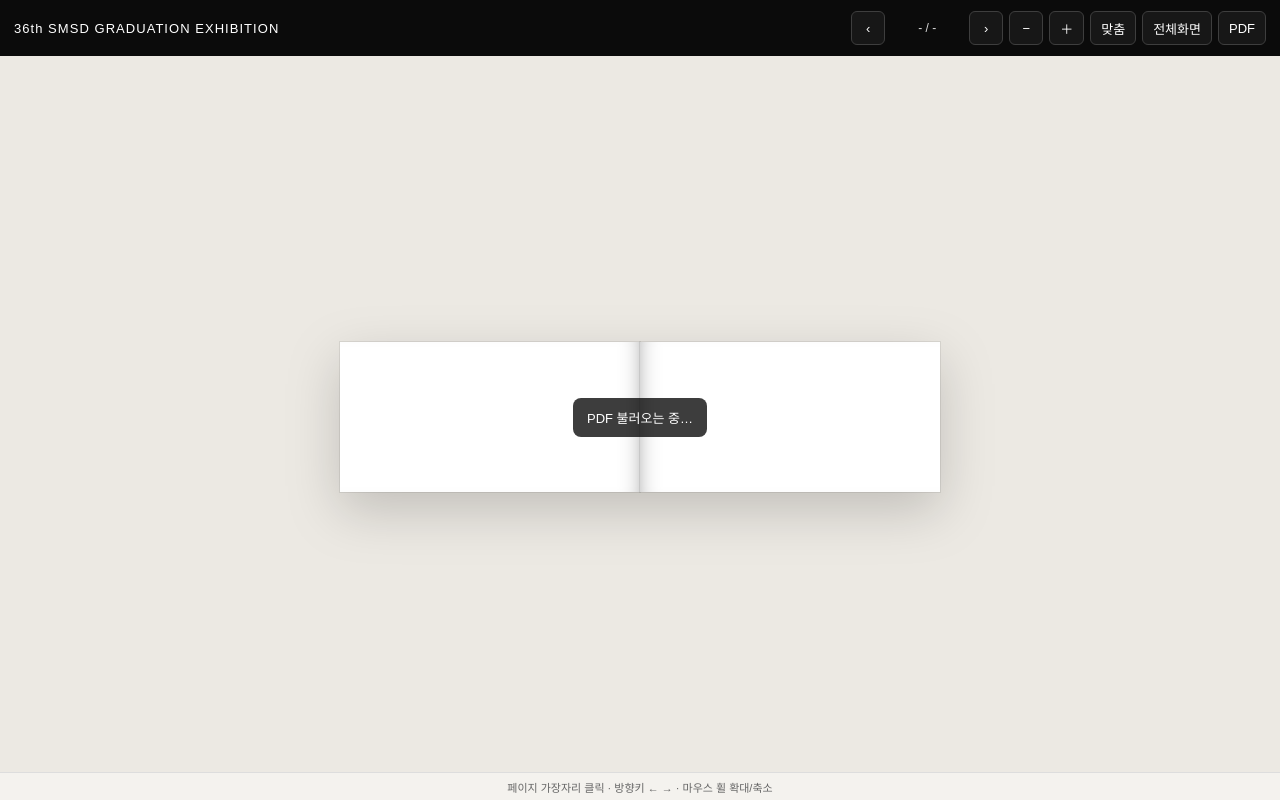
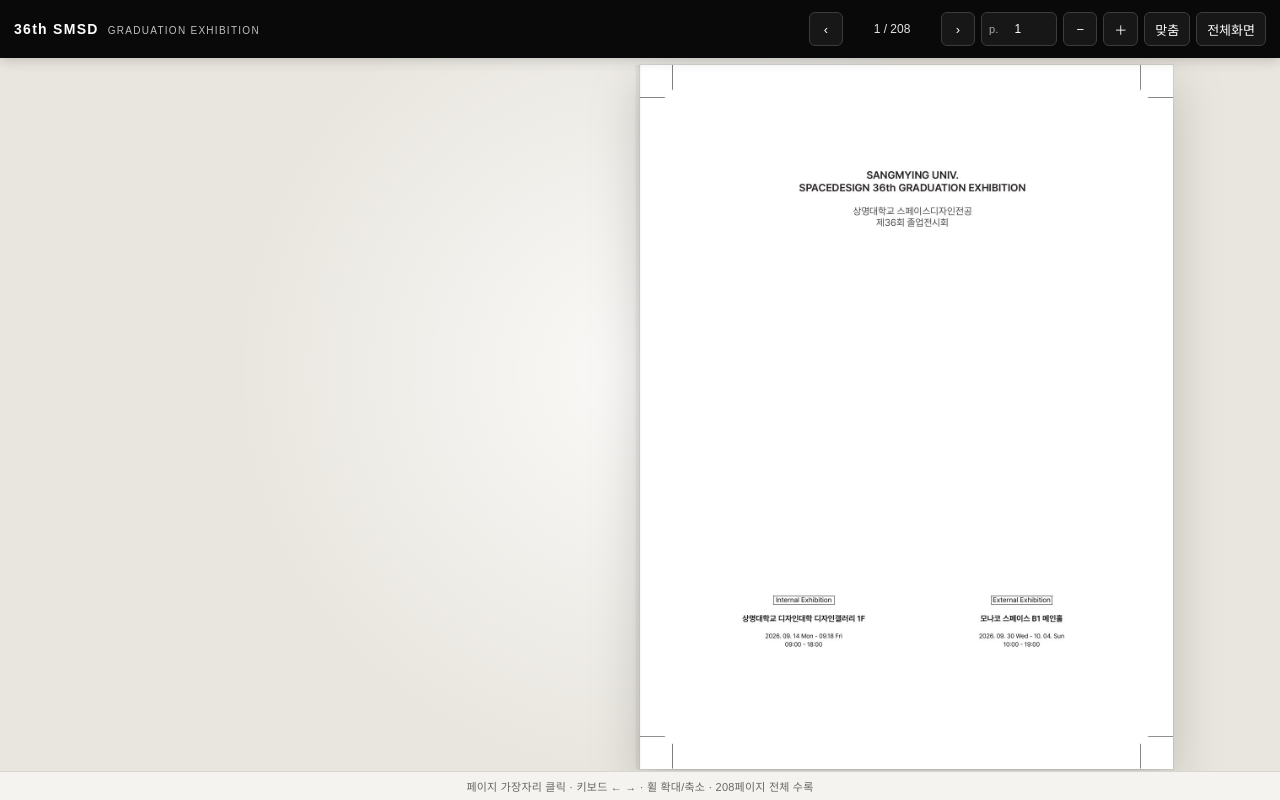
Before and after one commit to 2heangwoo/smida-2026, a plain HTML site: page index.html in a window 1280 px wide. Both pictures are taken after a click on the button "이전 페이지". Drawn offline with Linux system fonts and the light colour scheme.

Commit message:
Add files via upload

```diff
--- a/app.js
+++ b/app.js
@@ -1,156 +1,122 @@
-const pdfjsLib = await import('https://cdnjs.cloudflare.com/ajax/libs/pdf.js/4.10.38/pdf.min.mjs');
-pdfjsLib.GlobalWorkerOptions.workerSrc = 'https://cdnjs.cloudflare.com/ajax/libs/pdf.js/4.10.38/pdf.worker.min.mjs';
+(() => {
+  'use strict';
+  const TOTAL = 208;
+  const PAGE_ASPECT = 606.613 / 802.204;
+  const pad = n => String(n).padStart(3,'0');
+  const src = n => `pages/page-${pad(n)}.jpg`;
+  const $ = id => document.getElementById(id);
+  const shell=$('viewerShell'), book=$('book'), leftPage=$('leftPage'), rightPage=$('rightPage'), turnSheet=$('turnSheet');
+  const leftImg=leftPage.querySelector('img'), rightImg=rightPage.querySelector('img');
+  const frontImg=turnSheet.querySelector('.sheet-front img'), backImg=turnSheet.querySelector('.sheet-back img');
+  const loading=$('loading'), indicator=$('pageIndicator'), jump=$('jumpInput');
+  let current=1, zoom=1, turning=false, resizeTimer=null;
+  let pageW=500,pageH=660;
+  const mobile=()=>matchMedia('(max-width:800px)').matches;
 
-const qs = new URLSearchParams(location.search);
-const PDF_URL = qs.get('pdf') || 'book.pdf';
-const SAMPLE = qs.get('sample') === '1';
-
-const shell = document.getElementById('viewerShell');
-const book = document.getElementById('book');
-const leftPage = document.getElementById('leftPage');
-const rightPage = document.getElementById('rightPage');
-const turnPage = document.getElementById('turnPage');
-const loading = document.getElementById('loading');
-const pageIndicator = document.getElementById('pageIndicator');
-const downloadBtn = document.getElementById('downloadBtn');
-downloadBtn.href = PDF_URL;
-
-let pdf = null;
-let current = 1; // desktop: left page number; page 1 is cover on right
-let zoom = 1;
-let baseW = 606.613, baseH = 802.204;
-let turning = false;
-let resizeTimer;
-
-const mobile = () => window.matchMedia('(max-width:800px)').matches;
-
-async function loadPdf(){
-  try{
-    loading.textContent = 'PDF 불러오는 중…';
-    const task = pdfjsLib.getDocument({url: PDF_URL, rangeChunkSize: 1024 * 1024, disableAutoFetch: false, disableStream: false});
-    task.onProgress = ({loaded,total}) => {
-      if(total){ loading.textContent = `PDF 불러오는 중… ${Math.round(loaded/total*100)}%`; }
-    };
-    pdf = await task.promise;
-    const p1 = await pdf.getPage(1);
-    const vp = p1.getViewport({scale:1});
-    baseW = vp.width; baseH = vp.height;
-    loading.style.display='none';
-    await renderSpread();
-  }catch(err){
-    console.error(err);
-    loading.innerHTML = 'PDF를 불러오지 못했습니다.<br><small>웹서버에서 열었는지, PDF 파일명이 맞는지 확인하세요.</small>';
-  }
+  function visiblePages(){
+    if(mobile()) return [null,current];
+    if(current<=1) return [null,1];
+    const l=current%2===0?current:current-1;
+    return [l,l+1<=TOTAL?l+1:null];
   }
 
-function spreadPages(){
-  if(mobile()) return [null, current];
-  if(current <= 1) return [null, 1];
-  const left = current % 2 === 0 ? current : current - 1;
-  return [left, left + 1 <= pdf.numPages ? left + 1 : null];
+  function setGeometry(){
+    const marginW=mobile()?12:8, marginH=8;
+    const availW=Math.max(240,shell.clientWidth-marginW);
+    const availH=Math.max(240,shell.clientHeight-marginH);
+    const count=mobile()?1:2;
+    const maxW=availW/count;
+    let w=Math.min(maxW,availH*PAGE_ASPECT)*zoom;
+    w=Math.max(120,Math.floor(w));
+    const h=Math.floor(w/PAGE_ASPECT);
+    pageW=w; pageH=h;
+    [leftPage,rightPage,turnSheet].forEach(el=>{el.style.width=w+'px';el.style.height=h+'px'});
+    book.style.width=(mobile()?w:w*2)+'px';book.style.height=h+'px';
   }
 
-function fitScale(){
-  const gap = mobile() ? 0 : 2;
-  const availW = shell.clientWidth - 10;
-  const availH = shell.clientHeight - 10;
-  const pages = mobile() ? 1 : 2;
-  return Math.min(availH/baseH, (availW-gap)/(baseW*pages));
+  function loadInto(img,n){
+    return new Promise(resolve=>{
+      if(!n){img.removeAttribute('src');resolve();return}
+      const done=()=>resolve();
+      img.onload=done;img.onerror=done;img.src=src(n);
+      if(img.complete) resolve();
+    });
   }
 
-function setBookGeometry(){
-  const s = fitScale() * zoom;
-  const w = Math.max(120, Math.floor(baseW*s));
-  const h = Math.max(160, Math.floor(baseH*s));
-  [leftPage,rightPage,turnPage].forEach(el=>{el.style.width=w+'px';el.style.height=h+'px'});
-  book.style.width = (mobile()? w : w*2)+'px';
-  book.style.height = h+'px';
+  async function render(){
+    setGeometry();
+    const [l,r]=visiblePages();
+    if(mobile()){
+      leftPage.style.display='none';rightPage.style.display='block';
+      rightPage.style.visibility='visible';
+      await loadInto(rightImg,r);
+      indicator.textContent=`${r} / ${TOTAL}`;jump.value=r;
+    }else{
+      leftPage.style.display='block';rightPage.style.display='block';
+      if(l){leftPage.style.visibility='visible';await loadInto(leftImg,l)}else{leftPage.style.visibility='hidden';leftImg.removeAttribute('src')}
+      if(r){rightPage.style.visibility='visible';await loadInto(rightImg,r)}else{rightPage.style.visibility='hidden';rightImg.removeAttribute('src')}
+      indicator.textContent=l?`${l}-${r||l} / ${TOTAL}`:`1 / ${TOTAL}`;jump.value=r||l||1;
+    }
+    loading.style.display='none';
+    preload();
   }
 
-async function renderPage(num, holder){
-  const canvas = holder.querySelector('canvas');
-  if(!num){
-    const ctx=canvas.getContext('2d'); canvas.width=2;canvas.height=2;ctx.clearRect(0,0,2,2);holder.style.visibility='hidden';return;
-  }
-  holder.style.visibility='visible';
-  const page = await pdf.getPage(num);
-  const cssScale = (holder.clientWidth || baseW) / baseW;
-  const dpr = Math.min(window.devicePixelRatio || 1, 1.6);
-  const vp = page.getViewport({scale: cssScale*dpr});
-  canvas.width = Math.floor(vp.width); canvas.height = Math.floor(vp.height);
-  const ctx = canvas.getContext('2d',{alpha:false});
-  await page.render({canvasContext:ctx,viewport:vp}).promise;
-}
-
-async function renderSpread(){
-  if(!pdf) return;
-  setBookGeometry();
-  const [l,r] = spreadPages();
-  if(mobile()){
-    leftPage.style.display='none'; rightPage.style.display='flex';
-    await renderPage(r,rightPage);
-    pageIndicator.textContent = `${r || current} / ${pdf.numPages}`;
-  }else{
-    leftPage.style.display='flex';rightPage.style.display='flex';
-    await Promise.all([renderPage(l,leftPage),renderPage(r,rightPage)]);
-    pageIndicator.textContent = l ? `${l}-${r || l} / ${pdf.numPages}` : `1 / ${pdf.numPages}`;
-  }
-  preloadAround();
-}
-
-async function preloadAround(){
-  const nums = mobile() ? [current-1,current+1] : [current-2,current+2,current+3];
-  nums.filter(n=>n>=1&&n<=pdf.numPages).forEach(n=>pdf.getPage(n).catch(()=>{}));
-}
-
-async function copyCanvas(src,dst){
-  dst.width=src.width;dst.height=src.height;
-  dst.getContext('2d').drawImage(src,0,0);
+  function preload(){
+    const around=mobile()?[current-2,current-1,current+1,current+2]:[current-3,current-2,current+2,current+3,current+4];
+    around.filter(n=>n>=1&&n<=TOTAL).forEach(n=>{const im=new Image();im.src=src(n)});
   }
 
   async function next(){
-  if(!pdf || turning) return;
-  const step = mobile()?1:2;
-  const max = pdf.numPages;
-  if((mobile() && current>=max) || (!mobile() && current>=max-((max+1)%2))) return;
+    if(turning||current>=TOTAL)return;
     turning=true;
-  const source = mobile()?rightPage:rightPage;
-  await copyCanvas(source.querySelector('canvas'),turnPage.querySelector('canvas'));
-  turnPage.style.left = mobile() ? '0' : 'auto';
-  turnPage.style.right = '0';
-  turnPage.className='turn-page turn-next';
-  setTimeout(async()=>{
-    current = mobile()? Math.min(max,current+1) : (current<=1?2:Math.min(max,current+2));
-    turnPage.className='turn-page';
-    await renderSpread(); turning=false;
-  },460);
+    const [l,r]=visiblePages();
+    if(mobile()){
+      await Promise.all([loadInto(frontImg,current),loadInto(backImg,Math.min(TOTAL,current+1))]);
+      turnSheet.style.left='0';turnSheet.style.right='auto';turnSheet.className='turn-sheet turn-next';
+      setTimeout(async()=>{current=Math.min(TOTAL,current+1);turnSheet.className='turn-sheet';await render();turning=false},660);
+      return;
+    }
+    if(!r){turning=false;return}
+    const nextLeft=Math.min(TOTAL,r+1);
+    await Promise.all([loadInto(frontImg,r),loadInto(backImg,nextLeft)]);
+    turnSheet.style.left='auto';turnSheet.style.right='0';turnSheet.className='turn-sheet turn-next';
+    setTimeout(async()=>{current=(current<=1)?2:Math.min(TOTAL,current+2);turnSheet.className='turn-sheet';await render();turning=false},660);
   }
 
   async function prev(){
-  if(!pdf || turning) return;
-  if(current<=1) return;
+    if(turning||current<=1)return;
     turning=true;
-  const source = mobile()?rightPage:leftPage;
-  await copyCanvas(source.querySelector('canvas'),turnPage.querySelector('canvas'));
-  turnPage.style.left='0';turnPage.style.right='auto';
-  turnPage.className='turn-page turn-prev';
-  setTimeout(async()=>{
-    current = mobile()?Math.max(1,current-1):Math.max(1,current-2);
-    turnPage.className='turn-page';
-    await renderSpread();turning=false;
-  },460);
+    const [l,r]=visiblePages();
+    if(mobile()){
+      await Promise.all([loadInto(frontImg,current),loadInto(backImg,Math.max(1,current-1))]);
+      turnSheet.style.left='0';turnSheet.style.right='auto';turnSheet.className='turn-sheet turn-prev';
+      setTimeout(async()=>{current=Math.max(1,current-1);turnSheet.className='turn-sheet';await render();turning=false},660);
+      return;
+    }
+    const prevRight=(l||2)-1;
+    await Promise.all([loadInto(frontImg,l||2),loadInto(backImg,Math.max(1,prevRight))]);
+    turnSheet.style.left='0';turnSheet.style.right='auto';turnSheet.className='turn-sheet turn-prev';
+    setTimeout(async()=>{current=Math.max(1,current-2);turnSheet.className='turn-sheet';await render();turning=false},660);
   }
 
-document.getElementById('prevBtn').onclick=prev;
-document.getElementById('nextBtn').onclick=next;
-document.getElementById('leftHotspot').onclick=prev;
-document.getElementById('rightHotspot').onclick=next;
-document.getElementById('zoomInBtn').onclick=()=>{zoom=Math.min(2.2,zoom+0.12);renderSpread()};
-document.getElementById('zoomOutBtn').onclick=()=>{zoom=Math.max(.55,zoom-.12);renderSpread()};
-document.getElementById('fitBtn').onclick=()=>{zoom=1;renderSpread()};
-document.getElementById('fullBtn').onclick=()=>{document.fullscreenElement?document.exitFullscreen():document.documentElement.requestFullscreen()};
-window.addEventListener('keydown',e=>{if(e.key==='ArrowRight'||e.key==='PageDown')next();if(e.key==='ArrowLeft'||e.key==='PageUp')prev();});
-shell.addEventListener('wheel',e=>{if(e.ctrlKey){e.preventDefault();zoom=Math.max(.55,Math.min(2.2,zoom+(e.deltaY<0?.08:-.08)));renderSpread()}},{passive:false});
-window.addEventListener('resize',()=>{clearTimeout(resizeTimer);resizeTimer=setTimeout(renderSpread,150)});
+  function goTo(n){
+    n=Math.max(1,Math.min(TOTAL,Number(n)||1));
+    if(!mobile() && n>1) current=n%2===0?n:n-1; else current=n;
+    render();
+  }
 
-loadPdf();
+  $('prevBtn').onclick=prev;$('nextBtn').onclick=next;$('leftHotspot').onclick=prev;$('rightHotspot').onclick=next;
+  $('zoomInBtn').onclick=()=>{zoom=Math.min(2.25,zoom+.12);render()};
+  $('zoomOutBtn').onclick=()=>{zoom=Math.max(.55,zoom-.12);render()};
+  $('fitBtn').onclick=()=>{zoom=1;render()};
+  $('fullBtn').onclick=()=>document.fullscreenElement?document.exitFullscreen():document.documentElement.requestFullscreen?.();
+  jump.addEventListener('change',()=>goTo(jump.value));
+  jump.addEventListener('keydown',e=>{if(e.key==='Enter'){goTo(jump.value);jump.blur()}});
+  addEventListener('keydown',e=>{if(e.key==='ArrowRight'||e.key==='PageDown')next();if(e.key==='ArrowLeft'||e.key==='PageUp')prev();});
+  shell.addEventListener('wheel',e=>{if(e.ctrlKey||Math.abs(e.deltaY)>0){e.preventDefault();zoom=Math.max(.55,Math.min(2.25,zoom+(e.deltaY<0?.08:-.08)));render()}},{passive:false});
+  addEventListener('resize',()=>{clearTimeout(resizeTimer);resizeTimer=setTimeout(render,120)});
+
+  // 첫 장만 읽은 뒤 즉시 표시: 외부 CDN/PDF.js가 필요하지 않음.
+  const first=new Image();
+  first.onload=render;first.onerror=()=>{loading.innerHTML='페이지 이미지를 찾지 못했습니다.<br><small>pages 폴더를 index.html과 함께 두세요.</small>'};first.src=src(1);
+})();
--- a/index.html
+++ b/index.html
@@ -1,40 +1,46 @@
 <!doctype html>
 <html lang="ko">
 <head>
-  <meta charset="utf-8" />
-  <meta name="viewport" content="width=device-width,initial-scale=1,maximum-scale=1" />
-  <title>상명대학교 스페이스디자인 졸업전시 도록</title>
-  <link rel="stylesheet" href="style.css" />
+  <meta charset="utf-8">
+  <meta name="viewport" content="width=device-width, initial-scale=1, maximum-scale=1">
+  <title>상명대학교 스페이스디자인 제36회 졸업전시 도록</title>
+  <link rel="stylesheet" href="style.css">
 </head>
 <body>
   <header class="toolbar">
-    <div class="brand">36th SMSD GRADUATION EXHIBITION</div>
+    <div class="brand">
+      <b>36th SMSD</b><span>GRADUATION EXHIBITION</span>
+    </div>
     <div class="controls">
-      <button id="prevBtn" title="이전 페이지">‹</button>
-      <span id="pageIndicator">- / -</span>
-      <button id="nextBtn" title="다음 페이지">›</button>
+      <button id="prevBtn" aria-label="이전 페이지" title="이전 페이지">‹</button>
+      <span id="pageIndicator">1 / 208</span>
+      <button id="nextBtn" aria-label="다음 페이지" title="다음 페이지">›</button>
+      <label class="jump-wrap" title="페이지 이동">
+        <span>p.</span><input id="jumpInput" type="number" min="1" max="208" value="1">
+      </label>
       <button id="zoomOutBtn" title="축소">−</button>
       <button id="zoomInBtn" title="확대">＋</button>
       <button id="fitBtn" title="화면 맞춤">맞춤</button>
-      <button id="fullBtn" title="전체 화면">전체화면</button>
-      <a id="downloadBtn" class="button-link" href="book.pdf" download>PDF</a>
+      <button id="fullBtn" title="전체화면">전체화면</button>
     </div>
   </header>
 
   <main id="viewerShell">
     <button id="leftHotspot" class="hotspot left" aria-label="이전 페이지"></button>
     <section id="book" class="book" aria-live="polite">
-      <div id="leftPage" class="page left-page"><canvas></canvas></div>
-      <div id="rightPage" class="page right-page"><canvas></canvas></div>
-      <div id="turnPage" class="turn-page"><canvas></canvas></div>
+      <div id="leftPage" class="page left-page"><img alt="왼쪽 페이지"></div>
+      <div id="rightPage" class="page right-page"><img alt="오른쪽 페이지"></div>
+      <div id="turnSheet" class="turn-sheet" aria-hidden="true">
+        <div class="sheet-face sheet-front"><img alt=""></div>
+        <div class="sheet-face sheet-back"><img alt=""></div>
+      </div>
+      <div class="spine" aria-hidden="true"></div>
     </section>
     <button id="rightHotspot" class="hotspot right" aria-label="다음 페이지"></button>
-    <div id="loading" class="loading">PDF 불러오는 중…</div>
+    <div id="loading" class="loading">도록 준비 중…</div>
   </main>
 
-  <footer class="hint">페이지 가장자리 클릭 · 방향키 ← → · 마우스 휠 확대/축소</footer>
-
-  <script src="https://cdnjs.cloudflare.com/ajax/libs/pdf.js/4.10.38/pdf.min.mjs" type="module"></script>
-  <script type="module" src="app.js"></script>
+  <footer class="hint">페이지 가장자리 클릭 · 키보드 ← → · 휠 확대/축소 · 208페이지 전체 수록</footer>
+  <script src="app.js"></script>
 </body>
 </html>
--- a/style.css
+++ b/style.css
@@ -1,29 +1,39 @@
-:root{--bg:#ece9e3;--ink:#111;--bar:#0b0b0b;--paper:#fff;--shadow:rgba(0,0,0,.28)}
+:root{
+  --bg:#e9e6df;--paper:#fff;--bar:#090909;--ink:#111;--muted:#777;
+  --page-ratio:0.7562;
+}
 *{box-sizing:border-box}
-html,body{margin:0;height:100%;background:var(--bg);font-family:Arial,"Noto Sans KR",sans-serif;color:var(--ink);overflow:hidden}
+html,body{margin:0;width:100%;height:100%;overflow:hidden;background:var(--bg);font-family:Arial,"Noto Sans KR",sans-serif;color:var(--ink)}
 body{display:grid;grid-template-rows:auto 1fr auto}
-.toolbar{height:56px;background:var(--bar);color:#fff;display:flex;align-items:center;justify-content:space-between;padding:0 14px;gap:16px;z-index:10}
-.brand{font-size:13px;letter-spacing:.08em;white-space:nowrap;overflow:hidden;text-overflow:ellipsis}
-.controls{display:flex;align-items:center;gap:6px;flex-wrap:nowrap}
-.controls button,.button-link{height:34px;min-width:34px;border:1px solid #3e3e3e;background:#171717;color:#fff;border-radius:6px;padding:0 10px;font-size:13px;cursor:pointer;text-decoration:none;display:inline-flex;align-items:center;justify-content:center}
-.controls button:hover,.button-link:hover{background:#2a2a2a}
-#pageIndicator{font-variant-numeric:tabular-nums;font-size:12px;min-width:72px;text-align:center;color:#ddd}
-#viewerShell{position:relative;display:flex;align-items:center;justify-content:center;min-height:0;overflow:hidden;padding:20px 72px 14px}
-.book{position:relative;display:flex;align-items:center;justify-content:center;transform-origin:center center;perspective:2400px;filter:drop-shadow(0 18px 26px rgba(0,0,0,.18));user-select:none}
-.page{position:relative;background:var(--paper);overflow:hidden;box-shadow:0 0 0 1px rgba(0,0,0,.08);display:flex;align-items:center;justify-content:center}
-.page canvas,.turn-page canvas{display:block;width:100%;height:100%}
-.left-page{box-shadow:inset -18px 0 24px -24px rgba(0,0,0,.5),0 0 0 1px rgba(0,0,0,.08)}
-.right-page{box-shadow:inset 18px 0 24px -24px rgba(0,0,0,.5),0 0 0 1px rgba(0,0,0,.08)}
-.turn-page{position:absolute;top:0;display:none;background:#fff;backface-visibility:hidden;transform-style:preserve-3d;z-index:5;box-shadow:0 10px 25px var(--shadow)}
-.turn-page::after{content:"";position:absolute;inset:0;pointer-events:none;background:linear-gradient(90deg,rgba(0,0,0,.26),rgba(255,255,255,.05) 40%,rgba(255,255,255,0) 70%);opacity:.55}
-.turn-next{display:block;right:0;transform-origin:left center;animation:turnNext .48s cubic-bezier(.4,.05,.2,1)}
-.turn-prev{display:block;left:0;transform-origin:right center;animation:turnPrev .48s cubic-bezier(.4,.05,.2,1)}
-@keyframes turnNext{0%{transform:rotateY(0deg)}100%{transform:rotateY(-180deg)}}
-@keyframes turnPrev{0%{transform:rotateY(0deg)}100%{transform:rotateY(180deg)}}
-.hotspot{position:absolute;top:0;bottom:0;width:18%;border:0;background:transparent;cursor:pointer;z-index:7}
-.hotspot.left{left:0}.hotspot.right{right:0}
-.loading{position:absolute;padding:10px 14px;background:rgba(0,0,0,.76);color:#fff;border-radius:8px;font-size:13px;z-index:20}
-.hint{height:28px;display:flex;align-items:center;justify-content:center;font-size:11px;color:#666;background:#f4f2ee;border-top:1px solid #ddd}
-@media (max-width:800px){
-  .toolbar{height:auto;min-height:56px;padding:8px 10px;align-items:flex-start}.brand{display:none}.controls{width:100%;justify-content:center;gap:4px}.controls button,.button-link{padding:0 8px;font-size:12px}#viewerShell{padding:12px 34px 8px}.left-page{display:none}.hint{font-size:10px}.hotspot{width:24%}
+.toolbar{min-height:58px;background:var(--bar);color:#fff;display:flex;align-items:center;justify-content:space-between;padding:9px 14px;gap:16px;z-index:50;box-shadow:0 2px 12px rgba(0,0,0,.18)}
+.brand{display:flex;align-items:baseline;gap:9px;white-space:nowrap;letter-spacing:.08em}.brand b{font-size:14px}.brand span{font-size:10px;color:#bfbfbf}
+.controls{display:flex;align-items:center;gap:6px;min-width:0}
+.controls button,.jump-wrap{height:34px;border:1px solid #3c3c3c;background:#171717;color:#fff;border-radius:6px;display:inline-flex;align-items:center;justify-content:center}
+.controls button{min-width:34px;padding:0 10px;font-size:13px;cursor:pointer}.controls button:hover{background:#2b2b2b}.controls button:active{transform:translateY(1px)}
+#pageIndicator{font-size:12px;font-variant-numeric:tabular-nums;min-width:86px;text-align:center;color:#e4e4e4}
+.jump-wrap{padding:0 7px;gap:3px;font-size:11px;color:#aaa}.jump-wrap input{width:48px;border:0;outline:0;background:transparent;color:#fff;font-size:12px;text-align:center;font-variant-numeric:tabular-nums}
+#viewerShell{position:relative;min-height:0;display:flex;align-items:center;justify-content:center;padding:18px 70px 14px;overflow:hidden;background:
+  radial-gradient(circle at 50% 44%,rgba(255,255,255,.78),rgba(255,255,255,0) 54%),var(--bg)}
+.book{position:relative;display:flex;align-items:center;justify-content:center;perspective:2600px;transform-origin:center center;filter:drop-shadow(0 18px 25px rgba(0,0,0,.18));user-select:none}
+.page{position:relative;background:var(--paper);overflow:hidden;box-shadow:0 0 0 1px rgba(0,0,0,.07);flex:0 0 auto}
+.page img,.sheet-face img{width:100%;height:100%;object-fit:fill;display:block;pointer-events:none;-webkit-user-drag:none}
+.left-page{box-shadow:inset -22px 0 26px -28px rgba(0,0,0,.65),0 0 0 1px rgba(0,0,0,.07)}
+.right-page{box-shadow:inset 22px 0 26px -28px rgba(0,0,0,.65),0 0 0 1px rgba(0,0,0,.07)}
+.spine{position:absolute;top:0;bottom:0;left:50%;width:12px;transform:translateX(-50%);z-index:4;pointer-events:none;background:linear-gradient(90deg,rgba(0,0,0,0),rgba(0,0,0,.11),rgba(255,255,255,.14),rgba(0,0,0,0));mix-blend-mode:multiply;opacity:.65}
+.turn-sheet{position:absolute;top:0;display:none;transform-style:preserve-3d;z-index:10;will-change:transform}
+.sheet-face{position:absolute;inset:0;background:#fff;overflow:hidden;backface-visibility:hidden;-webkit-backface-visibility:hidden;box-shadow:0 10px 30px rgba(0,0,0,.28)}
+.sheet-front::after,.sheet-back::after{content:"";position:absolute;inset:0;pointer-events:none;opacity:0;background:linear-gradient(90deg,rgba(0,0,0,.32),rgba(0,0,0,0) 40%,rgba(255,255,255,.08));animation:shade .66s ease-in-out}
+.sheet-back{transform:rotateY(180deg)}
+.turn-next{display:block;right:0;transform-origin:left center;animation:turnNext .66s cubic-bezier(.35,.04,.18,1)}
+.turn-prev{display:block;left:0;transform-origin:right center;animation:turnPrev .66s cubic-bezier(.35,.04,.18,1)}
+@keyframes turnNext{0%{transform:rotateY(0deg)}44%{transform:rotateY(-82deg) translateZ(7px)}100%{transform:rotateY(-180deg)}}
+@keyframes turnPrev{0%{transform:rotateY(0deg)}44%{transform:rotateY(82deg) translateZ(7px)}100%{transform:rotateY(180deg)}}
+@keyframes shade{0%,100%{opacity:.05}48%{opacity:.85}}
+.hotspot{position:absolute;top:0;bottom:0;width:20%;border:0;background:transparent;cursor:pointer;z-index:20}.hotspot.left{left:0}.hotspot.right{right:0}
+.loading{position:absolute;z-index:40;padding:10px 15px;border-radius:8px;background:rgba(0,0,0,.78);color:#fff;font-size:13px;box-shadow:0 6px 20px rgba(0,0,0,.18)}
+.hint{height:29px;display:flex;align-items:center;justify-content:center;border-top:1px solid #d8d5cf;background:#f5f3ef;color:#676767;font-size:11px;letter-spacing:.02em}
+@media(max-width:800px){
+  .toolbar{min-height:54px;padding:7px 8px;justify-content:center}.brand{display:none}.controls{gap:4px;width:100%;justify-content:center}.controls button{padding:0 7px;font-size:12px}.jump-wrap{display:none}#pageIndicator{min-width:70px}
+  #viewerShell{padding:12px 34px 8px}.left-page{display:none}.spine{display:none}.hint{font-size:10px}.hotspot{width:25%}
 }
+@media(max-width:520px){#fitBtn,#zoomOutBtn,#zoomInBtn{display:none}.controls button{min-width:32px}#fullBtn{font-size:0}#fullBtn::after{content:"⛶";font-size:17px}}
```
Also changed, not shown: README.txt, 1 other file. Lines whose indentation alone changed are shown as unchanged.
